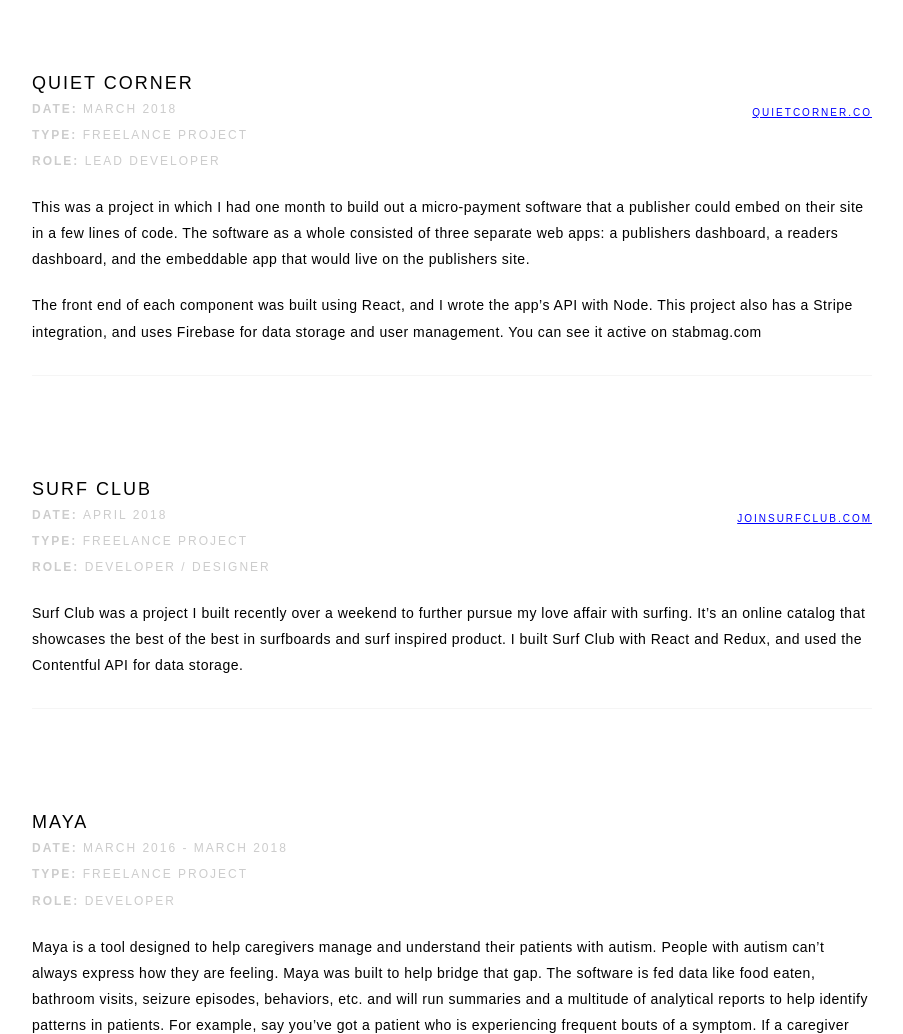
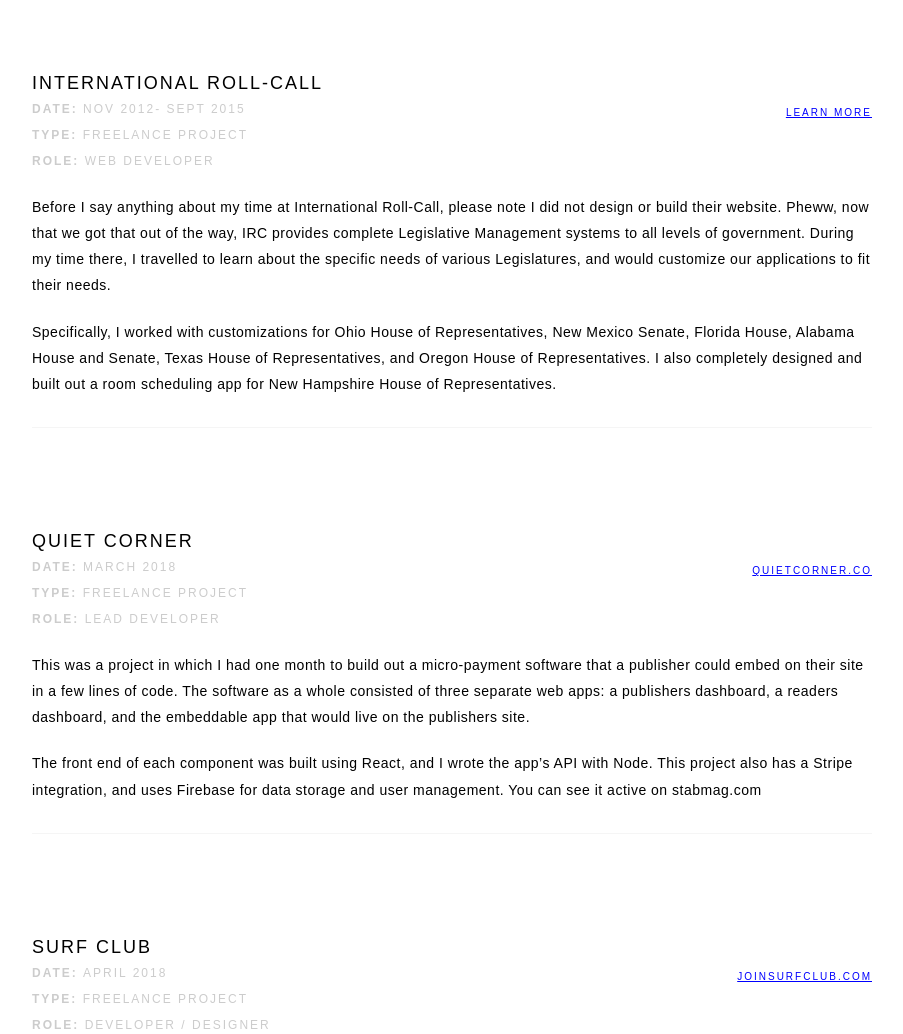
Before and after one commit to WebD00D/my-work, a Gatsby site: page / in a window 1280 px wide. Shown: the part 2640-3674 px from the top of the page, without its empty margins (188-1091 px from the left). Built offline with nearby package versions, Linux system fonts and the light colour scheme; Gatsby itself is replaced by a stand-in of ours.

Commit message:
adds IRC

```diff
--- a/src/pages/index.js
+++ b/src/pages/index.js
@@ -124,6 +124,17 @@ const IndexPage = () => (
           role="Web Developer"
         />
         <Work
+          id="irc"
+          project="International Roll-Call"
+          timeline="Nov 2012- Sept 2015"
+          projectType="Freelance Project"
+          siteLink="http://www.roll-call.com/"
+          siteLinkTitle="Learn More"
+          paragraphOne="Before I say anything about my time at International Roll-Call, please note I did not design or build their website. Pheww, now that we got that out of the way, IRC provides complete Legislative Management systems to all levels of government. During my time there, I travelled to learn about the specific needs of various Legislatures, and would customize our applications to fit their needs. "
+          paragraphTwo="Specifically, I worked with customizations for Ohio House of Representatives, New Mexico Senate, Florida House, Alabama House and Senate, Texas House of Representatives, and Oregon House of Representatives. I also completely designed and built out a room scheduling app for New Hampshire House of Representatives."
+          role="Web Developer"
+        />
+        <Work
           id="qc"
           project="Quiet Corner"
           timeline="March 2018"
```
